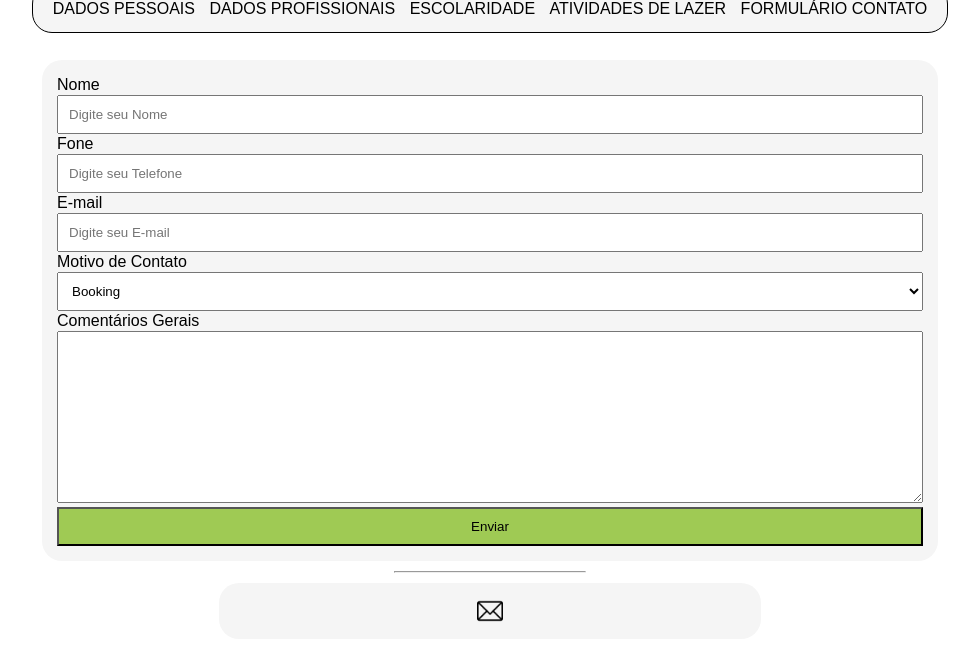
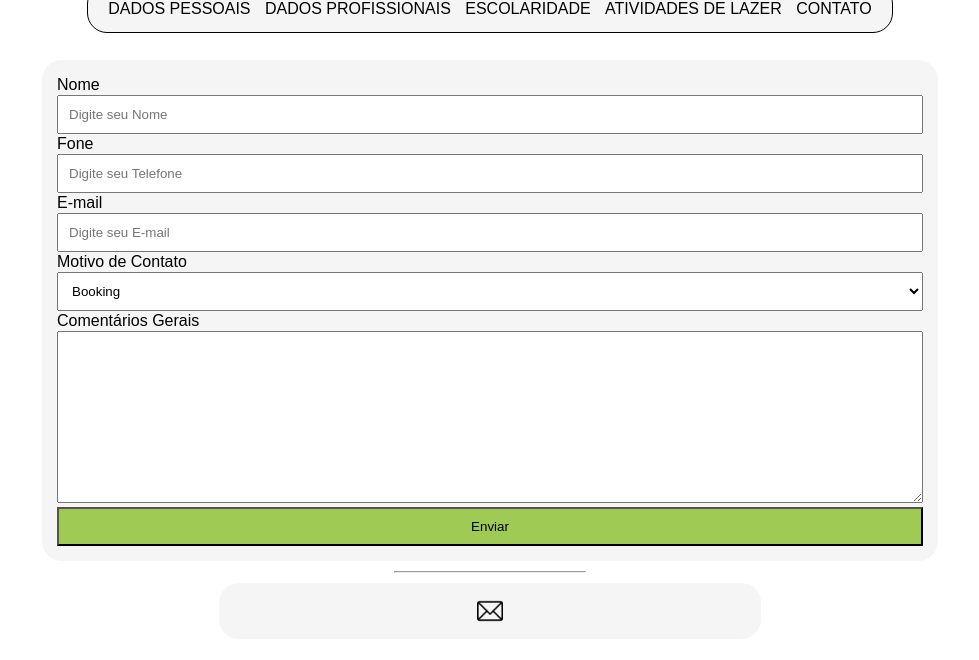
Before and after one commit to thiago-c/paginaPessoalDW, a website: page Exercicio/contato.html in a window 1280 px wide. Shown: the whole page, without its empty margins (150-1129 px from the left). Drawn offline with Linux system fonts and the light colour scheme.

Commit message:
3° Commit

```diff
--- a/Exercicio/contato.html
+++ b/Exercicio/contato.html
@@ -16,7 +16,7 @@
           <li><a href="#dados_profissionais">Dados Profissionais</a></li>
           <li><a href="#dados_escolaridade">Escolaridade</a></li>
           <li><a href="#dados_lazer">Atividades de Lazer</a></li>
-          <li><a href="/contato.html">Formulário Contato</a></li>
+          <li><a href="/contato.html">Contato</a></li>
         </ul>
       </nav>
     </header>
```
